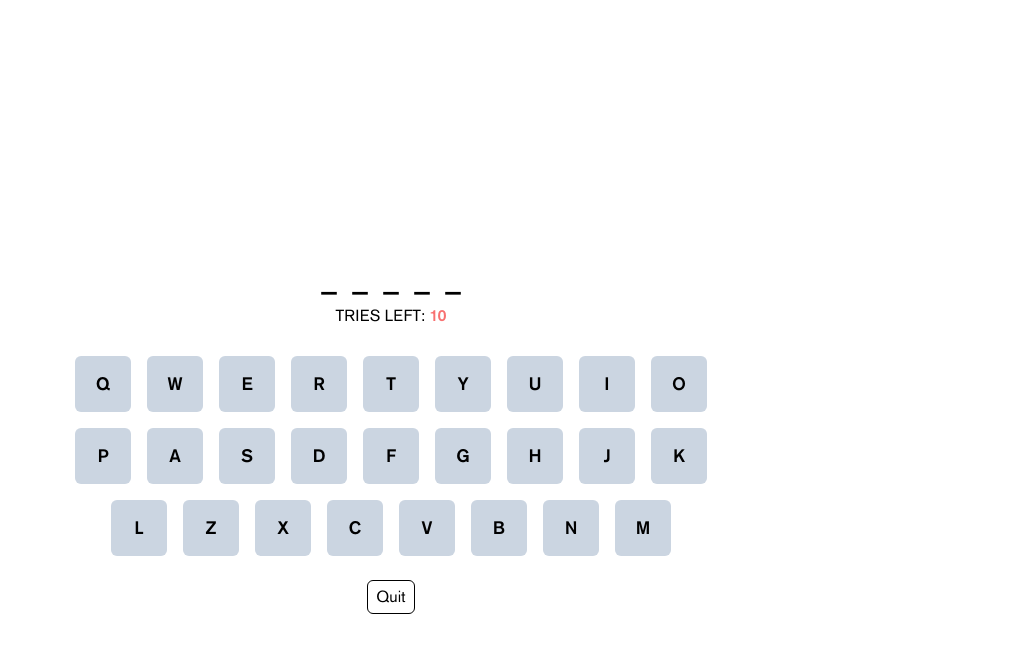
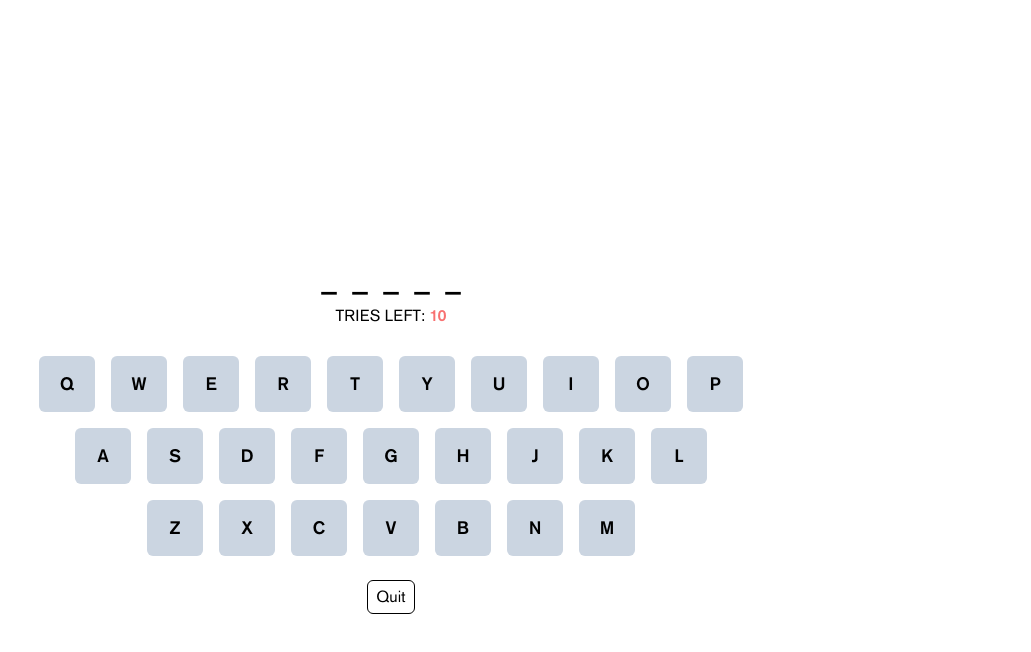
Before and after one commit to crystalik2/hangman-game, a website built with Vite: page index.html in a window 1280 px wide. Both pictures are taken after a click on the button "Start game". Shown: the part 118-770 px from the top of the page, without its empty margins (249-1280 px from the left). Built offline with nearby package versions, Linux system fonts and the light colour scheme.

Commit message:
Fixed keyboard buttons position

```diff
--- a/src/css/style.css
+++ b/src/css/style.css
@@ -63,7 +63,11 @@
   }
 
   .keyboard {
-    @apply max-w-2xl mt-5 flex justify-center flex-wrap;
+    @apply max-w-2xl mt-5 flex flex-row justify-center flex-wrap;
+  }
+
+  .keyboard-row {
+    @apply flex;
   }
 
   .hangman-img {
--- a/src/js/game.js
+++ b/src/js/game.js
@@ -34,14 +34,26 @@ const createKeyboard = () => {
   keyboard.classList.add('keyboard');
   keyboard.id = 'keyboard';
 
-  const keyboardHTML = KEYBOARD_LETTERS.reduce(
-    (acc, curr) =>
-      acc +
-      `<button class="button-primary button-keyboard" id="button_${curr}">${curr}</button>`,
-    ''
-  );
+  const row1 = KEYBOARD_LETTERS.slice(0, 10);
+  const row2 = KEYBOARD_LETTERS.slice(10, 19);
+  const row3 = KEYBOARD_LETTERS.slice(19, 27);
+  const rows = [row1, row2, row3];
 
-  keyboard.innerHTML = keyboardHTML;
+  rows.forEach((row) => {
+    const rowDiv = document.createElement('div');
+    rowDiv.classList.add('keyboard-row');
+
+    const keyboardRow = row.reduce(
+      (acc, curr) =>
+        acc +
+        `<button class="button-primary button-keyboard" id="button_${curr}">${curr}</button>`,
+      ''
+    );
+
+    rowDiv.innerHTML += keyboardRow;
+    keyboard.append(rowDiv);
+  });
+
   return keyboard;
 };
 
@@ -151,6 +163,9 @@ const stopGame = (status) => {
 
   document.getElementById('play-again-btn').onclick = startGame;
 
-  gameDiv.insertAdjacentHTML('beforeend', '<form action="" class="flex flex-col mt-3"> <label for="difficulty_select">Choose difficulty</label><select name="difficulty" id="difficulty_select" class="text-black bg-yellow-400 focus:outline-none"><option value="easy">Easy</option><option value="medium">Medium</option><option value="hard">Hard</option>  </select></form>')
+  gameDiv.insertAdjacentHTML(
+    'beforeend',
+    '<form action="" class="flex flex-col mt-3"> <label for="difficulty_select">Choose difficulty</label><select name="difficulty" id="difficulty_select" class="text-black bg-yellow-400 focus:outline-none"><option value="easy">Easy</option><option value="medium">Medium</option><option value="hard">Hard</option>  </select></form>'
+  );
   chooseDifficulty();
 };
```
